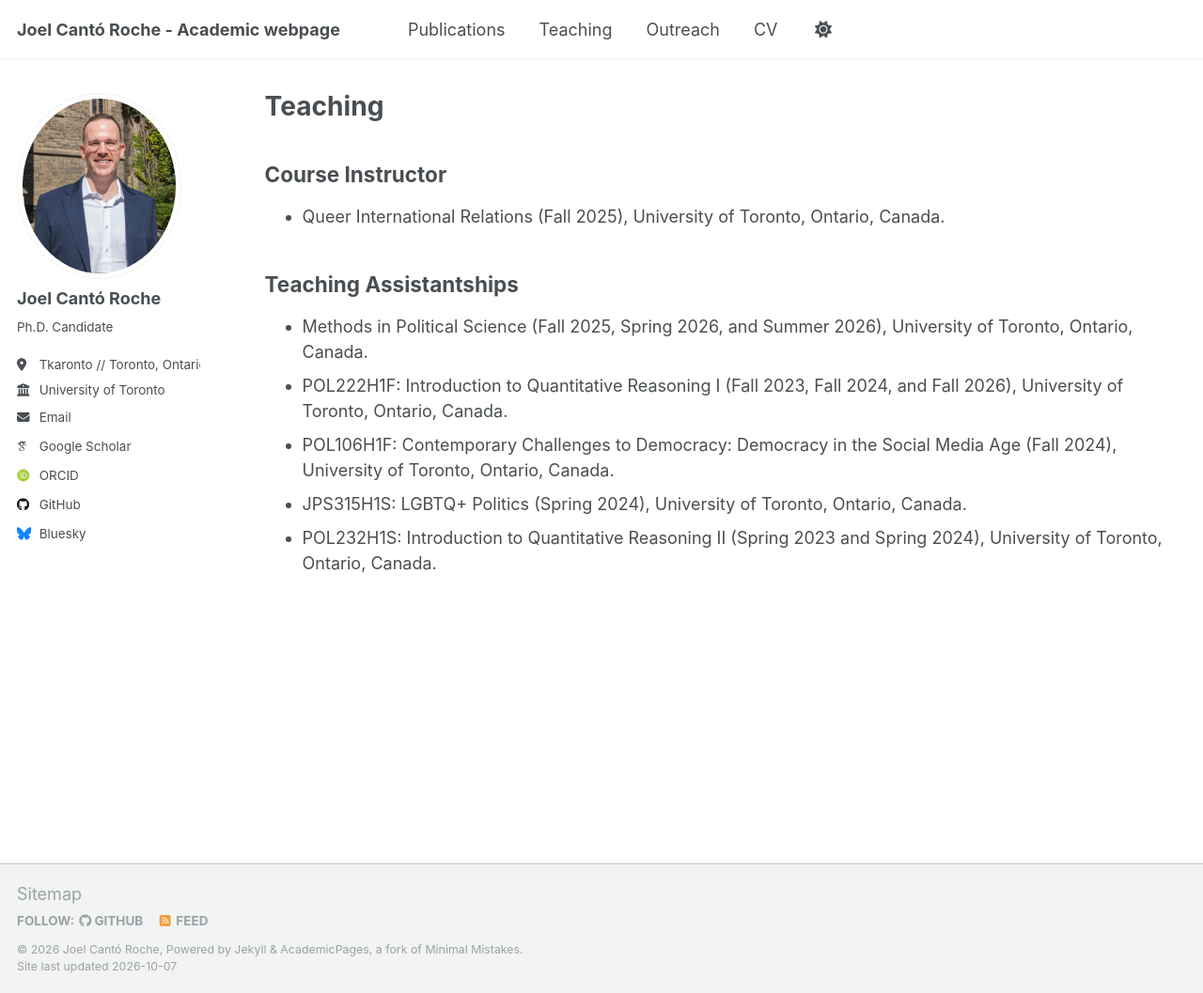
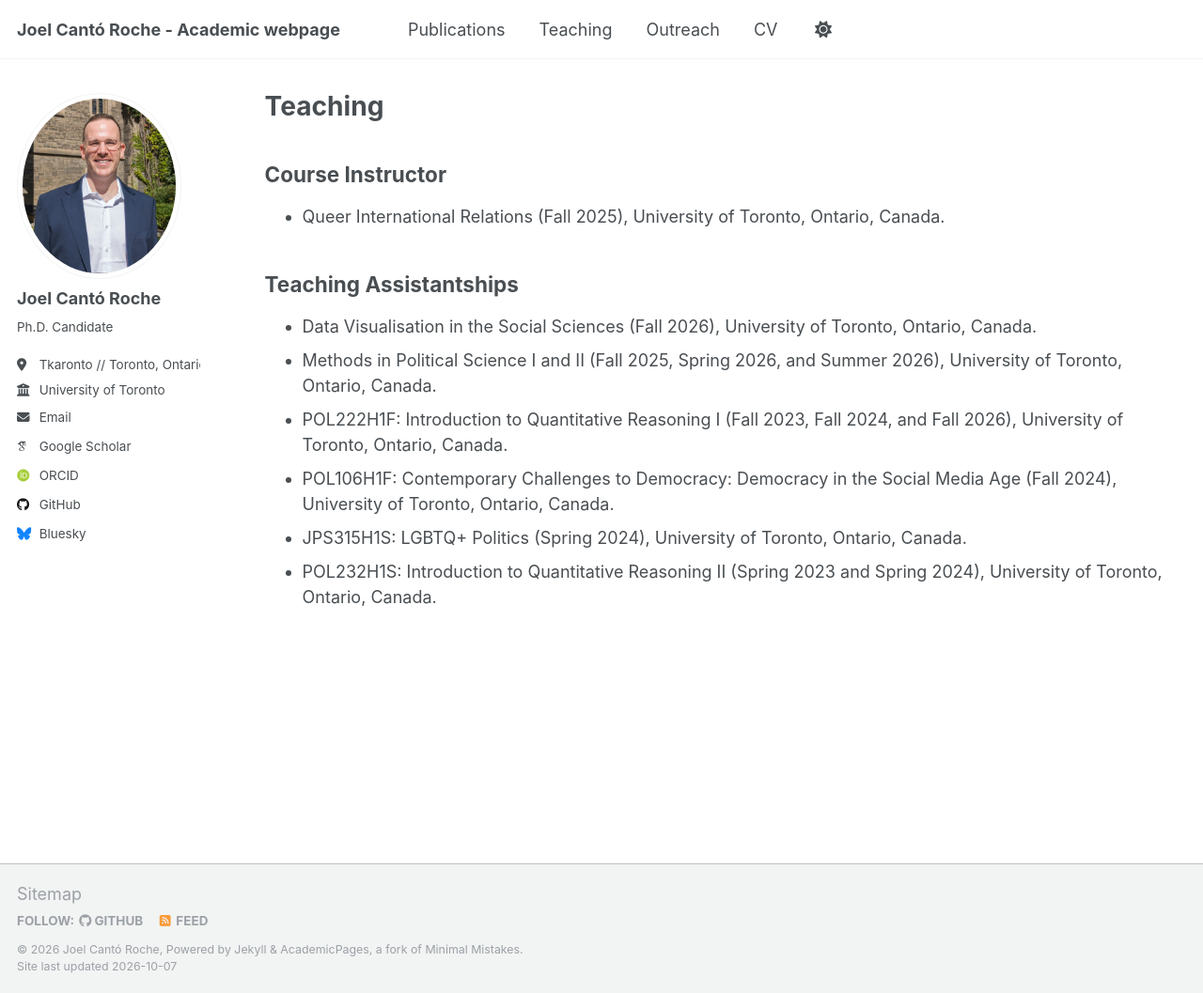
Before and after one commit to jcantoroc/jcantoroc.github.io, a Jekyll site: the page built from _pages/teaching.html, in a window 1280 px wide and 1057 px high. Shown: the whole window at 94% size. Built offline with Jekyll 4.4.1, drawn with Linux system fonts in a browser that asks for light colours; some web fonts are replaced.

Commit message:
Update teaching.html

```diff
--- a/_pages/teaching.html
+++ b/_pages/teaching.html
@@ -12,7 +12,8 @@ author_profile: true
 
 <h2>Teaching Assistantships</h2>
 <ul>
-  <li>Methods in Political Science (Fall 2025, Spring 2026, and Summer 2026), University of Toronto, Ontario, Canada.</li>
+  <li> Data Visualisation in the Social Sciences (Fall 2026), University of Toronto, Ontario, Canada.</li>
+  <li>Methods in Political Science I and II (Fall 2025, Spring 2026, and Summer 2026), University of Toronto, Ontario, Canada.</li>
   <li>POL222H1F: Introduction to Quantitative Reasoning I (Fall 2023, Fall 2024, and Fall 2026), University of Toronto, Ontario, Canada.</li>
   <li>POL106H1F: Contemporary Challenges to Democracy: Democracy in the Social Media Age (Fall 2024), University of Toronto, Ontario, Canada.</li>
   <li>JPS315H1S: LGBTQ+ Politics (Spring 2024), University of Toronto, Ontario, Canada.</li>
```
